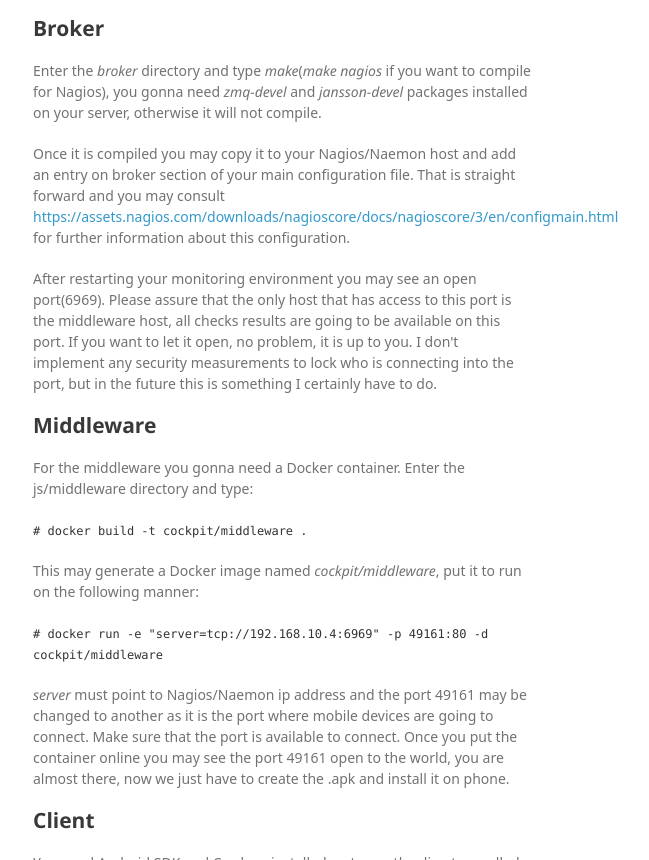
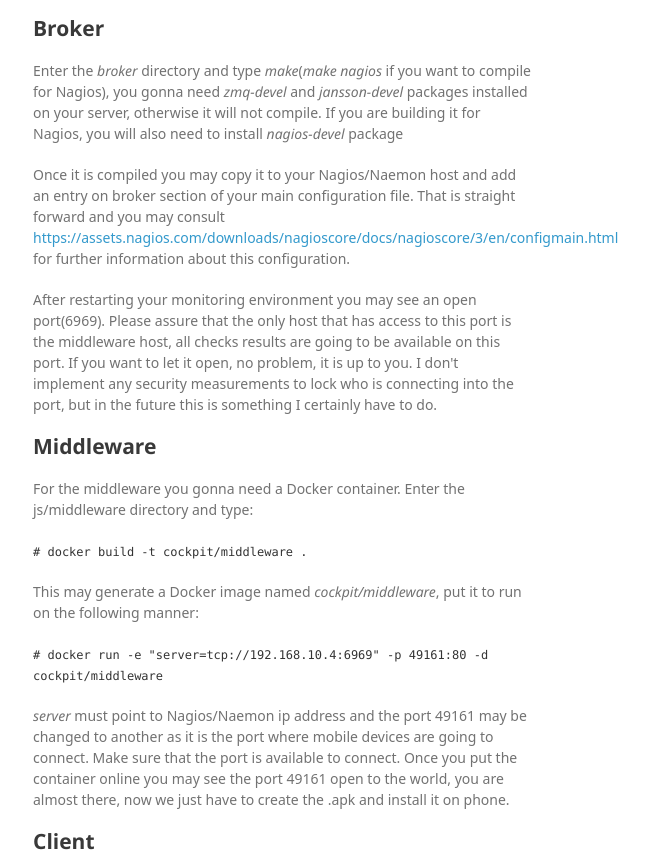
Before and after one commit to ghazisarhan/dogz, a plain HTML site: page structure.html in a window 1280 px wide. Shown: the part 1564-2424 px from the top of the page, without its empty margins (537-1186 px from the left). Drawn offline with Linux system fonts and the light colour scheme; a web font is replaced by a local one.

Commit message:
Nagios 4 support - Small documentation update
Added the advice to install nagios-devel package to build for
Nagios, Naemon keeps the same as I am not dealing with it
right now

```diff
--- a/structure.html
+++ b/structure.html
@@ -74,7 +74,7 @@
 <h2>
 <a id="broker" class="anchor" href="#broker" aria-hidden="true"><span aria-hidden="true" class="octicon octicon-link"></span></a>Broker</h2>
 
-<p>Enter the <em>broker</em> directory and type <em>make</em>(<em>make nagios</em> if you want to compile for Nagios), you gonna need <em>zmq-devel</em> and <em>jansson-devel</em> packages installed on your server, otherwise it will not compile. </p>
+<p>Enter the <em>broker</em> directory and type <em>make</em>(<em>make nagios</em> if you want to compile for Nagios), you gonna need <em>zmq-devel</em> and <em>jansson-devel</em> packages installed on your server, otherwise it will not compile. If you are building it for Nagios, you will also need to install <em>nagios-devel</em> package</p>
 
 <p>Once it is compiled you may copy it to your Nagios/Naemon host and add an entry on broker section of your main configuration file. That is straight forward and you may consult <a href="https://assets.nagios.com/downloads/nagioscore/docs/nagioscore/3/en/configmain.html">https://assets.nagios.com/downloads/nagioscore/docs/nagioscore/3/en/configmain.html</a> for further information about this configuration.</p>
 
```
